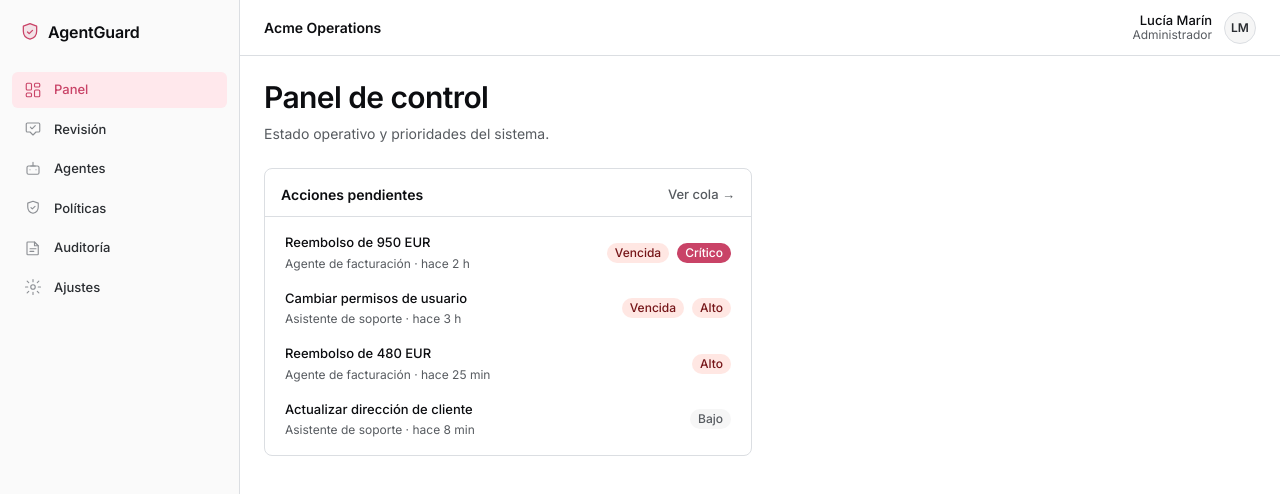
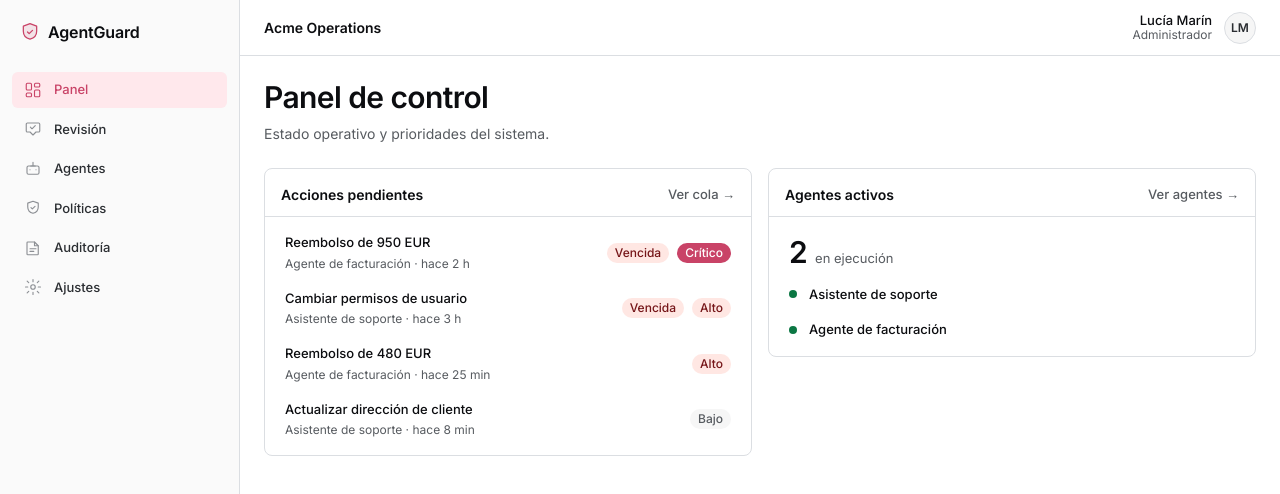
Before and after one commit to fcdev-28/agentguard, a Next.js app: page / in a window 1280 px wide. Shown: the top 494 px of the page. Built offline with nearby package versions, Linux system fonts and the light colour scheme.

Commit message:
feat: bloque de agentes activos con métrica CountUp

```diff
--- a/src/app/page.tsx
+++ b/src/app/page.tsx
@@ -1,5 +1,6 @@
 import { PageHeader } from "@/components/app-shell/page-header";
 import { PendingActionsBlock } from "@/components/dashboard/pending-actions-block";
+import { ActiveAgentsBlock } from "@/components/dashboard/active-agents-block";
 import styles from "@/components/dashboard/dashboard.module.css";
 
 export default function Home() {
@@ -11,6 +12,7 @@ export default function Home() {
       />
       <div className={styles.grid}>
         <PendingActionsBlock />
+        <ActiveAgentsBlock />
       </div>
     </div>
   );
--- /dev/null
+++ b/src/components/dashboard/active-agents-block.tsx
@@ -0,0 +1,48 @@
+import Link from "next/link";
+import { DashboardBlock } from "./dashboard-block";
+import { EmptyState } from "@/components/feedback/empty-state";
+import { CountUp } from "@/components/data-display/count-up";
+import { getActiveAgents } from "@/lib/dashboard";
+import { agents } from "@/data/demo-data";
+import styles from "./dashboard.module.css";
+
+/** Bloque: cuántos agentes están activos y cuáles. */
+export function ActiveAgentsBlock() {
+  const active = getActiveAgents(agents);
+
+  return (
+    <DashboardBlock
+      title="Agentes activos"
+      action={
+        <Link href="/agents" className={styles.blockAction}>
+          Ver agentes →
+        </Link>
+      }
+    >
+      {active.length === 0 ? (
+        <EmptyState title="No hay agentes activos." />
+      ) : (
+        <>
+          <div className={styles.metric}>
+            <span className={styles.metricValue}>
+              <CountUp value={active.length} />
+            </span>
+            <span className={styles.metricLabel}>en ejecución</span>
+          </div>
+          {active.map((agent) => (
+            <Link
+              key={agent.id}
+              href={`/agents/${agent.id}`}
+              className={styles.row}
+            >
+              <span className={styles.dot} aria-hidden="true" />
+              <div className={styles.rowMain}>
+                <span className={styles.rowTitle}>{agent.name}</span>
+              </div>
+            </Link>
+          ))}
+        </>
+      )}
+    </DashboardBlock>
+  );
+}
--- a/src/components/dashboard/dashboard.module.css
+++ b/src/components/dashboard/dashboard.module.css
@@ -128,3 +128,12 @@ a.row:hover {
   background: var(--color-danger-bg);
   color: var(--color-danger-text);
 }
+
+/* Punto de estado (agente activo). */
+.dot {
+  flex: none;
+  width: 8px;
+  height: 8px;
+  border-radius: var(--radius-pill);
+  background: var(--color-success);
+}
```
